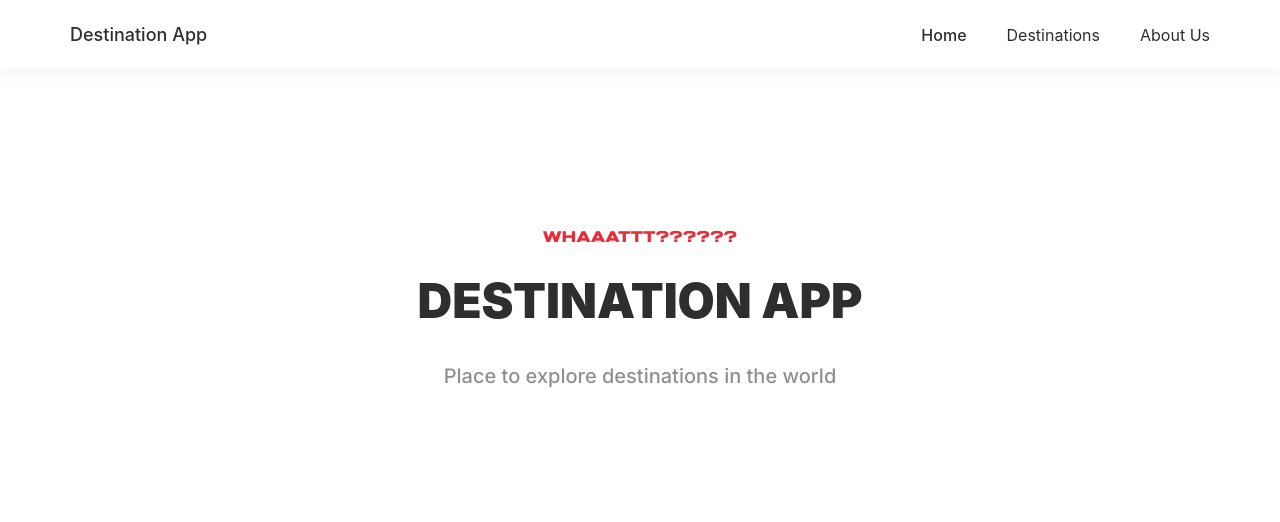
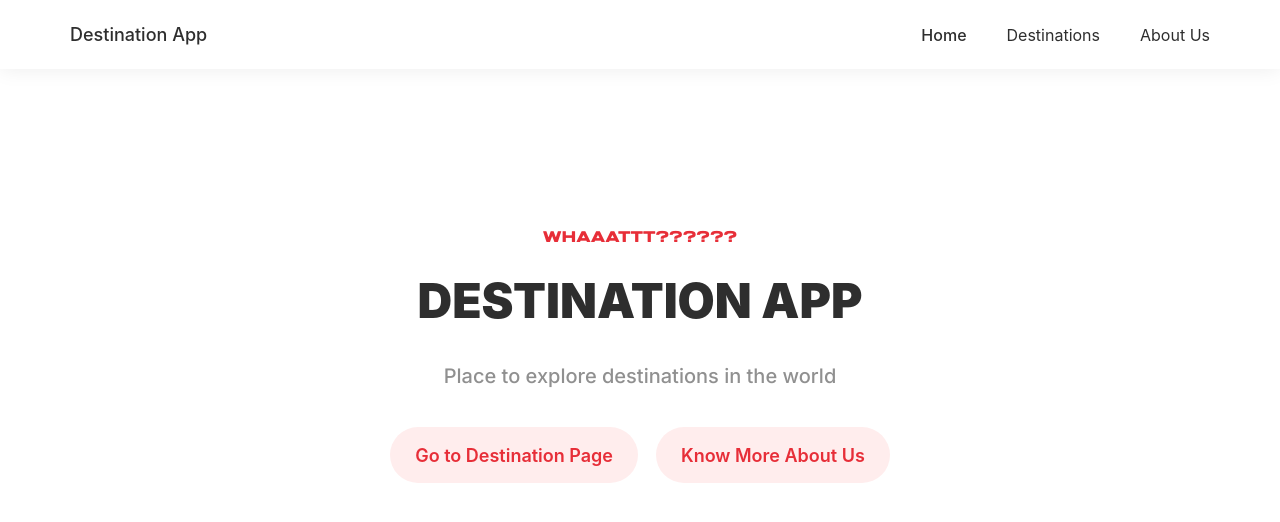
Before and after one commit to whoisgalih/destination-app, a React (Create React App) app: page / in a window 1280 px wide. Shown: the top 522 px of the page. Built offline with nearby package versions, Linux system fonts and the light colour scheme.

Commit message:
add button on home page

```diff
--- a/src/scripts/pages/Home.js
+++ b/src/scripts/pages/Home.js
@@ -1,5 +1,8 @@
 import React, { Component } from 'react';
 import PageTitle from '../components/PageTitle';
+import { Link } from 'react-router-dom';
+
+import '../../styles/components/ButtonArea.css';
 
 class Home extends Component {
   render() {
@@ -10,7 +13,20 @@ class Home extends Component {
           sectionName='whaaattt??????'
           title='Destination App'
           subtitle='Place to explore destinations in the world'
-        />
+        >
+          <div className="button-area">
+            <Link className="button" to='/destinations'>
+              <div className="text-primary">
+                Go to Destination Page
+              </div>
+            </Link>
+            <Link className="button" to='/about-us'>
+              <div className="text-primary">
+               Know More About Us
+              </div>
+            </Link>
+          </div>
+        </PageTitle>
       </div>
     );
   }
--- /dev/null
+++ b/src/styles/components/ButtonArea.css
@@ -0,0 +1,39 @@
+.button-area {
+  display: flex;
+  flex-direction: row;
+  justify-content: center;
+  align-items: center;
+  margin-top: 36px;
+  margin-right: -18px;
+  margin-bottom: 0;
+}
+
+.button-area > .button {
+  display: flex;
+  flex-direction: row;
+  justify-content: center;
+  align-items: center;
+  padding: 14.5px 25px;
+  background: #ffeded;
+  border-radius: 44px;
+  text-decoration: none;
+  margin-right: 18px;
+}
+
+.button-area > .button > div {
+  font-weight: 600;
+  font-size: 1.125rem;
+}
+
+@media screen and (max-width: 576px) {
+  .button-area {
+    margin-right: 0px;
+    margin-bottom: -18px;
+    flex-direction: column;
+  }
+
+  .button-area > .button {
+    margin-right: 0px;
+    margin-bottom: 18px;
+  }
+}
--- a/src/styles/components/NavBar.css
+++ b/src/styles/components/NavBar.css
@@ -67,7 +67,7 @@
   }
 }
 
-@media screen and (max-width: 992px) {
+@media screen and (max-width: 768px) {
   .navbar {
     flex-direction: column;
     justify-content: flex-start;
```
